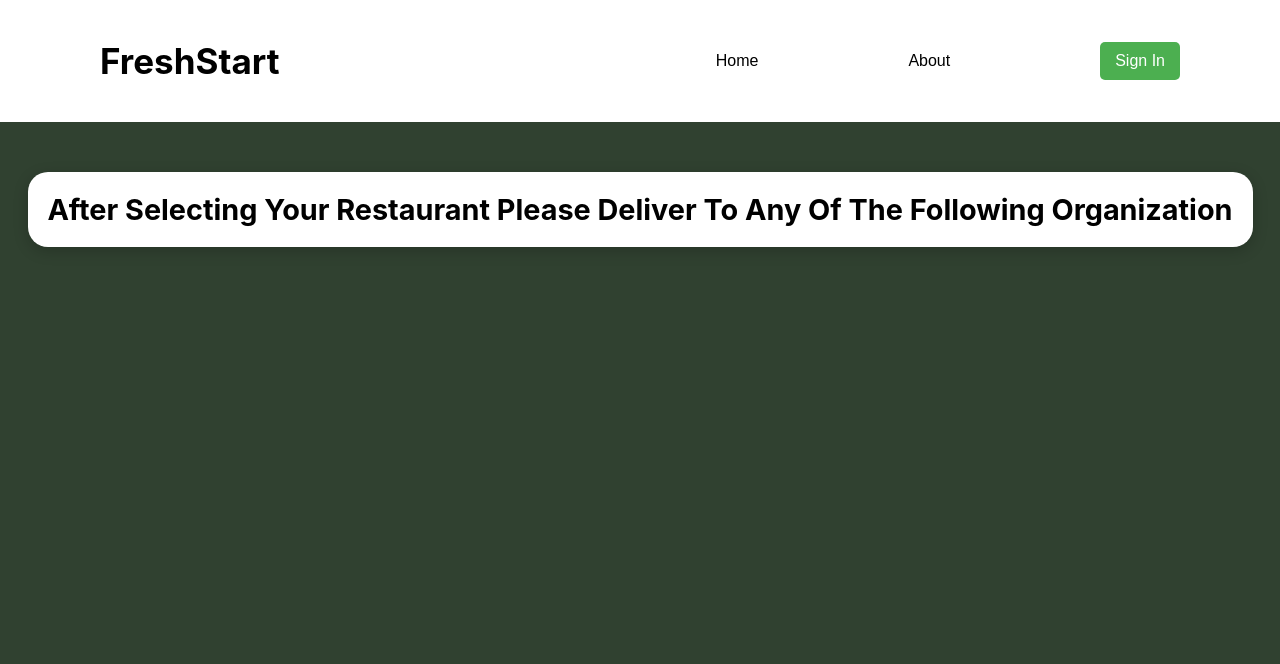
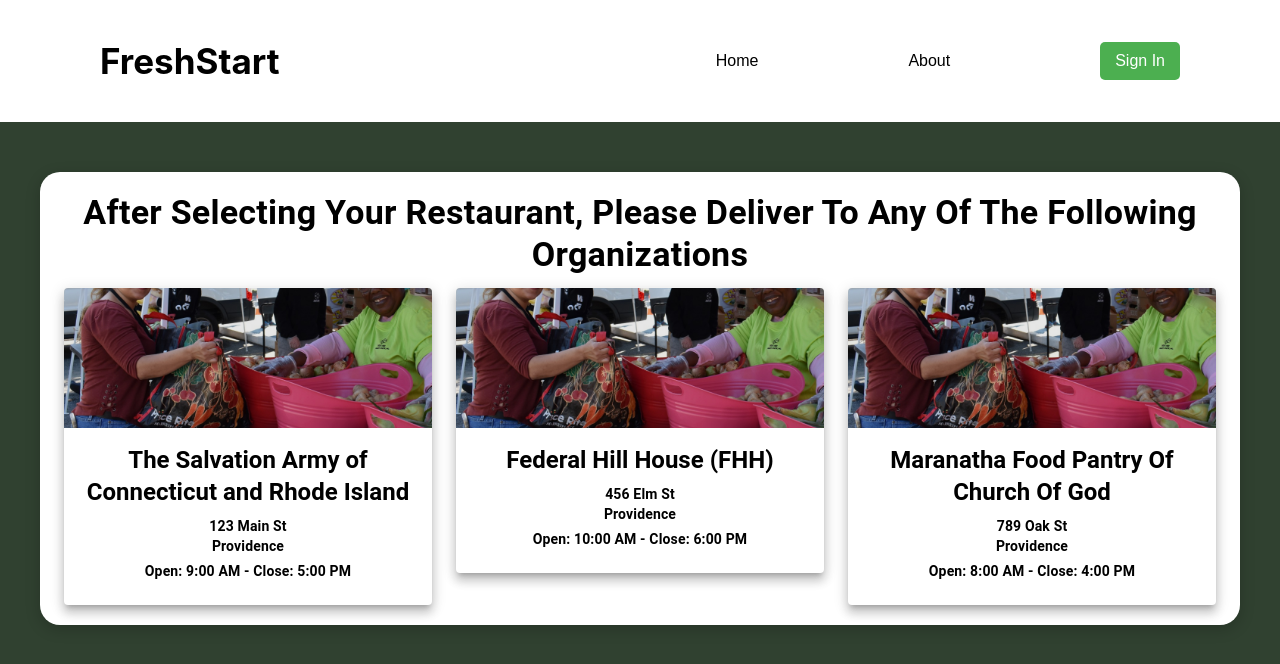
Before and after one commit to Eric-04/FreshStart, a React (Create React App) app in the folder frontend-freshstart/: page /organization in a window 1280 px wide. Shown: the top 664 px of the page. Built offline with nearby package versions, Linux system fonts and the light colour scheme; no server answers.

Commit message:
feat: organization and map revive

```diff
--- a/frontend-freshstart/src/components/Map.js
+++ b/frontend-freshstart/src/components/Map.js
@@ -1,78 +1,78 @@
-// import React, { useEffect, useState } from "react";
-// import { MapContainer, TileLayer, Marker, Popup } from "react-leaflet";
-// import "leaflet/dist/leaflet.css";
-// import L from "leaflet";
+import React, { useEffect, useState } from "react";
+import { MapContainer, TileLayer, Marker, Popup } from "react-leaflet";
+import "leaflet/dist/leaflet.css";
+import L from "leaflet";
 
-// // Blue marker
-// const blueIcon = L.icon({
-//     iconUrl: "/blue_pin.png",
-//     iconSize: [18, 30],
-// });
+// Blue marker
+const blueIcon = L.icon({
+    iconUrl: "/blue_pin.png",
+    iconSize: [18, 30],
+});
 
-// // Red marker
-// const redIcon = L.icon({
-//     iconUrl: "/red_pin.png", // Replace with your image URL
-//     iconSize: [18, 30],
-// });
+// Red marker
+const redIcon = L.icon({
+    iconUrl: "/red_pin.png", // Replace with your image URL
+    iconSize: [18, 30],
+});
 
-// const MapWithPins = ({ blueCoords, redCoords }) => {
-//     const [currentPosition, setCurrentPosition] = useState(null);
+const MapWithPins = ({ blueCoords, redCoords }) => {
+    const [currentPosition, setCurrentPosition] = useState(null);
 
-//     useEffect(() => {
-//         if (blueCoords.length || redCoords.length) {
-//           // Combine all blue and red coordinates
-//           const allCoords = [...blueCoords, ...redCoords];
+    useEffect(() => {
+        if (blueCoords.length || redCoords.length) {
+          // Combine all blue and red coordinates
+          const allCoords = [...blueCoords, ...redCoords];
 
-//           // Calculate the center of all coordinates (average latitude and longitude)
-//           const latSum = allCoords.reduce((sum, loc) => sum + loc.coord[0], 0);
-//           const lngSum = allCoords.reduce((sum, loc) => sum + loc.coord[1], 0);
+          // Calculate the center of all coordinates (average latitude and longitude)
+          const latSum = allCoords.reduce((sum, loc) => sum + loc.coord[0], 0);
+          const lngSum = allCoords.reduce((sum, loc) => sum + loc.coord[1], 0);
 
-//           const centerLat = latSum / allCoords.length;
-//           const centerLng = lngSum / allCoords.length;
+          const centerLat = latSum / allCoords.length;
+          const centerLng = lngSum / allCoords.length;
 
-//           // Set the calculated center as the map's center
-//           setCurrentPosition([centerLat, centerLng]);
-//         }
-//       }, [blueCoords, redCoords]);
+          // Set the calculated center as the map's center
+          setCurrentPosition([centerLat, centerLng]);
+        }
+      }, [blueCoords, redCoords]);
 
-//     return (
-//         <div>
-//             {currentPosition ? (
-//             <MapContainer
-//                 center={currentPosition}
-//                 zoom={4}
-//                 style={{ width: "100%", height: "60vh" }}
-//             >
-//                 <TileLayer
-//                 attribution='&copy; <a href="https://www.openstreetmap.org/copyright">OpenStreetMap</a> contributors'
-//                 url="https://api.maptiler.com/maps/basic-v2/256/{z}/{x}/{y}.png?key=5ikt1N4O70If8TMIc2F4"
-//                 />
+    return (
+        <div>
+            {currentPosition ? (
+            <MapContainer
+                center={currentPosition}
+                zoom={4}
+                style={{ width: "100%", height: "60vh" }}
+            >
+                <TileLayer
+                attribution='&copy; <a href="https://www.openstreetmap.org/copyright">OpenStreetMap</a> contributors'
+                url="https://api.maptiler.com/maps/basic-v2/256/{z}/{x}/{y}.png?key=5ikt1N4O70If8TMIc2F4"
+                />
 
-//                 {/* Render blue markers */}
-//                 {blueCoords.map((loc, index) => (
-//                 <Marker key={`blue-${index}`} position={loc.coord} icon={blueIcon}>
-//                     <Popup>
-//                         <strong>{loc.name}</strong><br />
-//                         {loc.address}
-//                     </Popup>
-//                 </Marker>
-//                 ))}
+                {/* Render blue markers */}
+                {blueCoords.map((loc, index) => (
+                <Marker key={`blue-${index}`} position={loc.coord} icon={blueIcon}>
+                    <Popup>
+                        <strong>{loc.name}</strong><br />
+                        {loc.address}
+                    </Popup>
+                </Marker>
+                ))}
 
-//                 {/* Render red markers */}
-//                 {redCoords.map((loc, index) => (
-//                 <Marker key={`red-${index}`} position={loc.coord} icon={redIcon}>
-//                     <Popup>
-//                         <strong>{loc.name}</strong><br />
-//                         {loc.address}
-//                     </Popup>
-//                 </Marker>
-//                 ))}
-//             </MapContainer>
-//             ) : (
-//             <p>Loading Map...</p>
-//             )}
-//         </div>
-//     );
-// };
+                {/* Render red markers */}
+                {redCoords.map((loc, index) => (
+                <Marker key={`red-${index}`} position={loc.coord} icon={redIcon}>
+                    <Popup>
+                        <strong>{loc.name}</strong><br />
+                        {loc.address}
+                    </Popup>
+                </Marker>
+                ))}
+            </MapContainer>
+            ) : (
+            <p>Loading Map...</p>
+            )}
+        </div>
+    );
+};
 
-// export default MapWithPins;
+export default MapWithPins;
--- a/frontend-freshstart/src/pages/Organization.js
+++ b/frontend-freshstart/src/pages/Organization.js
@@ -1,15 +1,85 @@
-import React from 'react';
+import React, { useState, useEffect } from 'react';
+import { Card, CardContent, Typography, CardMedia, Grid, Container, CircularProgress } from '@mui/material';
+import './Layout.css'; // Import the CSS file
 
-// Organization component
-function Organization() {
+const Organization = () => {
+  const [organizations, setOrganizations] = useState([]);
+  const [loading, setLoading] = useState(true);
+  const [error, setError] = useState(null);
+
+  useEffect(() => {
+    const fetchOrganizations = async () => {
+      try {
+        // Simulate a network delay
+        await new Promise((resolve) => setTimeout(resolve, 1000));
+        const data = [
+          { id: 1, name: 'The Salvation Army of Connecticut and Rhode Island', street: '123 Main St', city: 'Providence', openingTime: '9:00 AM', closingTime: '5:00 PM', image: '/food-market.jpg' },
+          { id: 2, name: 'Federal Hill House (FHH)', street: '456 Elm St', city: 'Providence', openingTime: '10:00 AM', closingTime: '6:00 PM', image: '/food-market.jpg' },
+          { id: 3, name: 'Maranatha Food Pantry Of Church Of God', street: '789 Oak St', city: 'Providence', openingTime: '8:00 AM', closingTime: '4:00 PM', image: '/food-market.jpg' },
+        ];
+
+        setOrganizations(data);
+      } catch (error) {
+        setError('Failed to fetch organizations');
+      } finally {
+        setLoading(false);
+      }
+    };
+
+    fetchOrganizations();
+  }, []);
+
+  if (loading) {
+    return (
+      <Container style={{ display: 'flex', justifyContent: 'center', alignItems: 'center', height: '100vh' }}>
+        <CircularProgress />
+      </Container>
+    );
+  }
+
+  if (error) {
+    return (
+      <Container>
+        <Typography color="error">{error}</Typography>
+      </Container>
+    );
+  }
+
   return (
-    <div className="organization-container">
-      <div className="organization-text">
-        <h2>After Selecting Your Restaurant Please Deliver To Any Of The Following Organization</h2>
-        {/* You can add more content or components here */}
-      </div>
-    </div>
+    <Container className="organization-container"> {/* Apply the CSS class */}
+      <Typography className="organization-text white-text" variant="h4" gutterBottom sx={{ fontWeight: 'bold' }}>
+        After Selecting Your Restaurant, Please Deliver To Any Of The Following Organizations
+      </Typography>
+      <Grid container spacing={3}>
+        {organizations.map((org) => (
+          <Grid item xs={12} sm={6} md={4} key={org.id}>
+            <Card raised>
+              <CardMedia
+                component="img"
+                height="140"
+                image={org.image}
+                alt={`${org.name} logo`}
+              />
+              <CardContent>
+                <Typography className="white-text" variant="h5" component="div" gutterBottom sx={{ fontWeight: 'bold' }}>
+                  {org.name}
+                </Typography>
+                <Typography className="white-text" variant="body2" sx={{ fontWeight: 'bold' }}>
+                  {org.street}
+                </Typography>
+                <Typography className="white-text" variant="body2" gutterBottom sx={{ fontWeight: 'bold' }}>
+                  {org.city}
+                </Typography>
+                <Typography className="white-text" variant="body2" sx={{ fontWeight: 'bold' }}>
+                  Open: {org.openingTime} - Close: {org.closingTime}
+                </Typography>
+              </CardContent>
+            </Card>
+          </Grid>
+        ))}
+      </Grid>
+    </Container>
   );
-}
+};
 
 export default Organization;
```
Also changed, not shown: frontend-freshstart/public/food-market.jpg (added).
